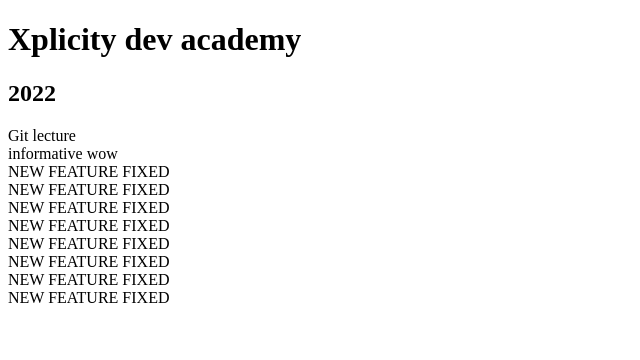
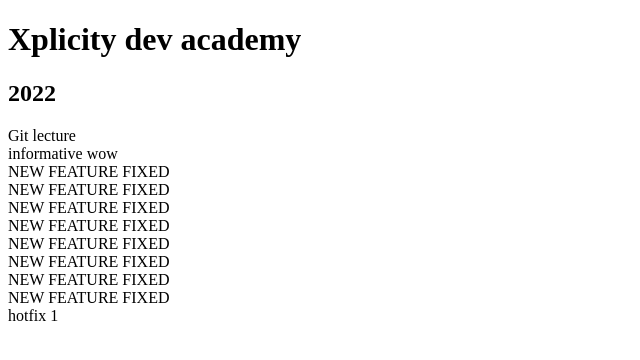
Before and after one commit to BenasJan/git-lecture, a plain HTML site: page index.html in a window 1280 px wide. Shown: the full height of the page, 0-640 px from the left. Drawn offline with Linux system fonts and the light colour scheme.

Commit message:
hotifx 1

```diff
--- a/index.html
+++ b/index.html
@@ -23,6 +23,8 @@
     <div>NEW FEATURE FIXED</div>
     <div>NEW FEATURE FIXED</div>
     <div>NEW FEATURE FIXED</div>
+
+    <div>hotfix 1</div>
 </body>
 
 </html>
```
